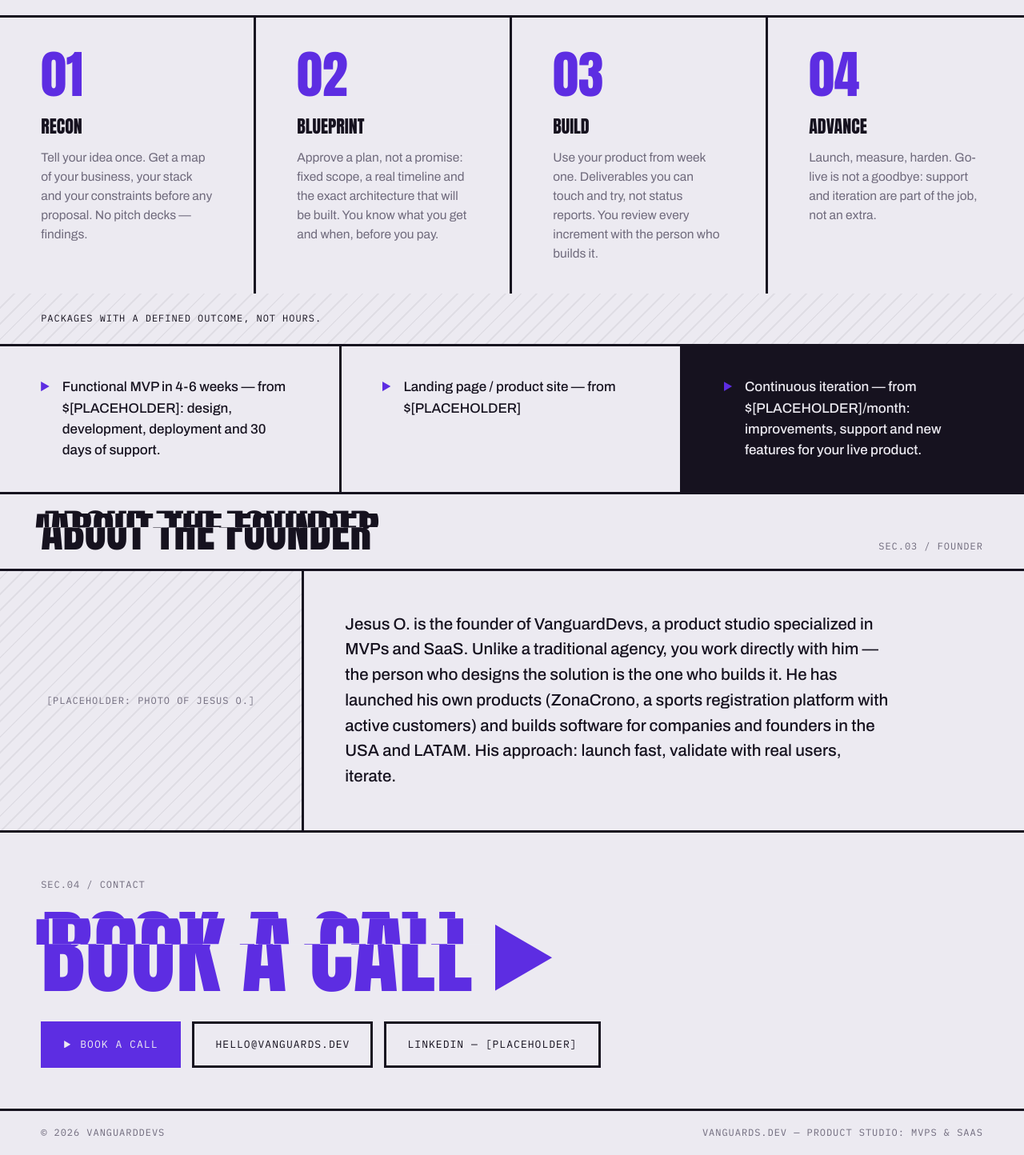
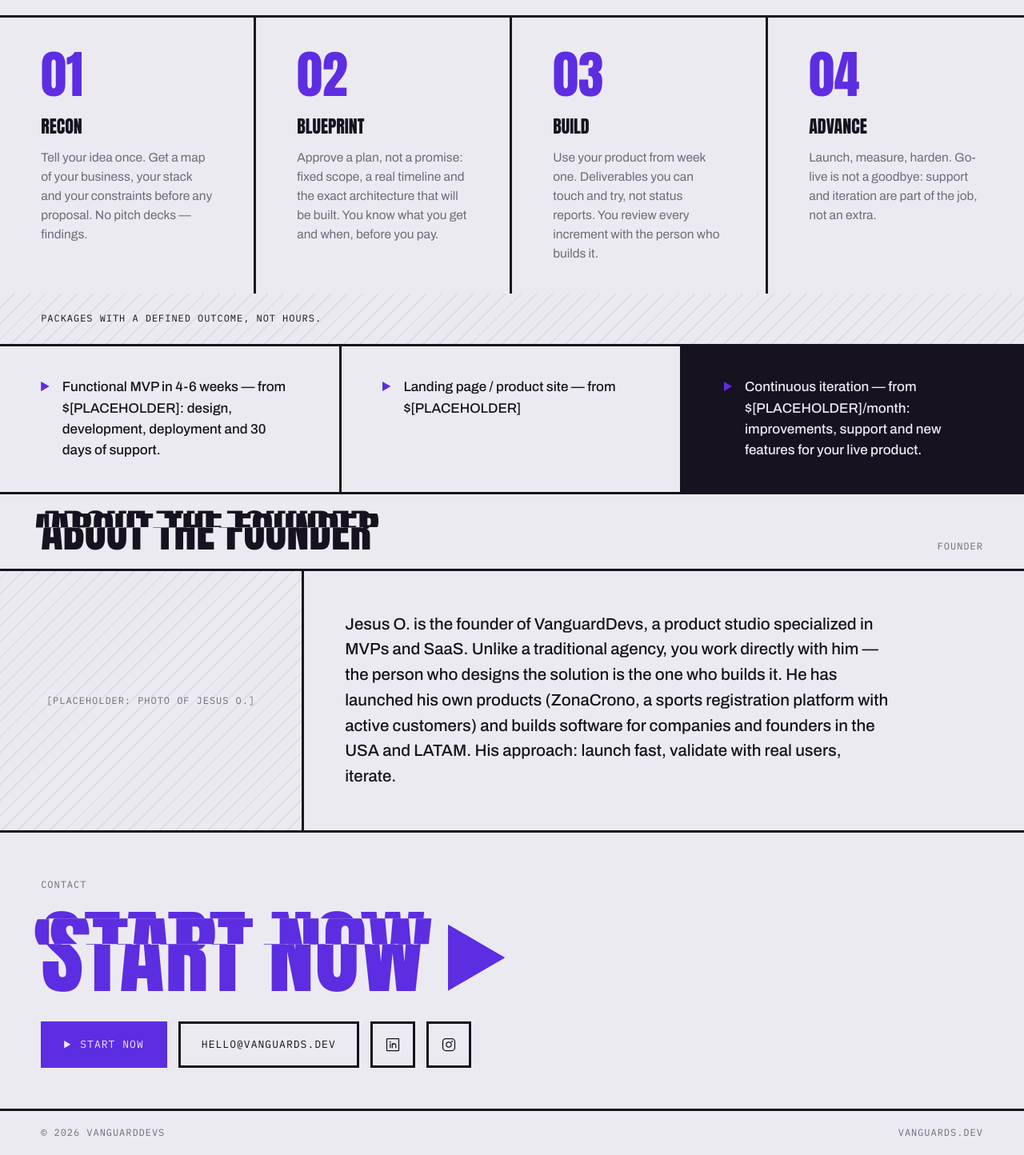
Before and after one commit to jodaz/vanguarddevs, a Next.js app: page /en in a window 1280 px wide. Shown: the part 1273-2717 px from the top of the page at 80% size. Built offline with nearby package versions, Linux system fonts and the light colour scheme.

Commit message:
refactor: update CTA to WhatsApp, add social media icons, and refresh branding terminology across site content

```diff
--- a/app/globals.css
+++ b/app/globals.css
@@ -748,6 +748,15 @@ h2 {
   background: currentColor;
 }
 
+.btn.icon {
+  padding: 15px;
+}
+
+.btn.icon svg {
+  width: 20px;
+  height: 20px;
+}
+
 /* ---------- footer ---------- */
 footer {
   display: flex;
--- a/components/Contact.tsx
+++ b/components/Contact.tsx
@@ -1,27 +1,49 @@
+import InstagramIcon from "@/components/icons/InstagramIcon";
+import LinkedInIcon from "@/components/icons/LinkedInIcon";
 import { SectionGlitch } from "@/components/SectionHead";
 import type { Dictionary } from "@/lib/dictionaries";
-import { CALENDLY_URL, CONTACT_EMAIL, LINKEDIN_URL } from "@/lib/site";
+import {
+  CONTACT_EMAIL,
+  INSTAGRAM_URL,
+  LINKEDIN_URL,
+  WHATSAPP_URL,
+} from "@/lib/site";
 
 export default function Contact({ dict }: { dict: Dictionary }) {
   return (
     <section id="contact" aria-label={dict.contact.heading} className="contact">
       <span className="mono">{dict.contact.secLabel}</span>
       <p className="display">
-        <a className="big" href={CALENDLY_URL}>
+        <a className="big" href={WHATSAPP_URL} target="_blank" rel="noopener">
           <SectionGlitch>{dict.contact.cta}</SectionGlitch>{" "}
           <span className="mark" aria-hidden="true" />
         </a>
       </p>
       <div className="row">
-        <a className="btn solid" href={CALENDLY_URL}>
+        <a className="btn solid" href={WHATSAPP_URL} target="_blank" rel="noopener">
           <span className="mark" aria-hidden="true" />
           {dict.contact.cta}
         </a>
         <a className="btn" href={`mailto:${CONTACT_EMAIL}`}>
           {CONTACT_EMAIL}
         </a>
-        <a className="btn" href={LINKEDIN_URL} rel="me noopener">
-          {dict.contact.linkedinLabel}
+        <a
+          className="btn icon"
+          href={LINKEDIN_URL}
+          target="_blank"
+          rel="me noopener noreferrer"
+          aria-label={dict.contact.socialLinkedin}
+        >
+          <LinkedInIcon aria-hidden="true" />
+        </a>
+        <a
+          className="btn icon"
+          href={INSTAGRAM_URL}
+          target="_blank"
+          rel="me noopener noreferrer"
+          aria-label={dict.contact.socialInstagram}
+        >
+          <InstagramIcon aria-hidden="true" />
         </a>
       </div>
     </section>
--- a/components/Header.tsx
+++ b/components/Header.tsx
@@ -1,7 +1,7 @@
 import Link from "next/link";
 import type { Dictionary } from "@/lib/dictionaries";
 import type { Locale } from "@/lib/i18n";
-import { CALENDLY_URL } from "@/lib/site";
+import { WHATSAPP_URL } from "@/lib/site";
 
 export default function Header({
   dict,
@@ -44,7 +44,7 @@ export default function Header({
         </details>
       </nav>
       <div className="header-actions">
-        <a className="cta" href={CALENDLY_URL}>
+        <a className="cta" href={WHATSAPP_URL} target="_blank" rel="noopener">
           {dict.nav.cta}
         </a>
         <div className="lang-toggle" role="group" aria-label={dict.nav.ariaLang}>
--- a/components/Hero.tsx
+++ b/components/Hero.tsx
@@ -1,6 +1,6 @@
 import DotField from "@/components/reactbits/DotField/DotField";
 import type { Dictionary } from "@/lib/dictionaries";
-import { CALENDLY_URL } from "@/lib/site";
+import { WHATSAPP_URL } from "@/lib/site";
 
 /* DotField canvas colors, relative to the brand tokens in globals.css:
    - DOT_GRADIENT_FROM: --signal (Voltage Violet), strong enough for dot
@@ -33,7 +33,6 @@ export default function Hero({ dict }: { dict: Dictionary }) {
         />
       </div>
       <div className="coords mono">
-        <span>{dict.hero.kicker}</span>
         <span>{dict.hero.region}</span>
       </div>
       <h1 className="display">
@@ -45,7 +44,7 @@ export default function Hero({ dict }: { dict: Dictionary }) {
         <div>
           <p>{dict.hero.sub}</p>
           <div className="hero-ctas">
-            <a className="btn solid" href={CALENDLY_URL}>
+            <a className="btn solid" href={WHATSAPP_URL} target="_blank" rel="noopener">
               <span className="mark" aria-hidden="true" />
               {dict.hero.ctaPrimary}
             </a>
--- /dev/null
+++ b/components/icons/InstagramIcon.tsx
@@ -0,0 +1,14 @@
+// Vendored from Phosphor Icons (`ph:instagram-logo`, regular weight, MIT license,
+// https://phosphoricons.com) via the Iconify API. Path data unmodified.
+import type { SVGProps } from "react";
+
+export default function InstagramIcon(props: SVGProps<SVGSVGElement>) {
+  return (
+    <svg xmlns="http://www.w3.org/2000/svg" viewBox="0 0 256 256" {...props}>
+      <path
+        fill="currentColor"
+        d="M128 80a48 48 0 1 0 48 48a48.05 48.05 0 0 0-48-48m0 80a32 32 0 1 1 32-32a32 32 0 0 1-32 32m48-136H80a56.06 56.06 0 0 0-56 56v96a56.06 56.06 0 0 0 56 56h96a56.06 56.06 0 0 0 56-56V80a56.06 56.06 0 0 0-56-56m40 152a40 40 0 0 1-40 40H80a40 40 0 0 1-40-40V80a40 40 0 0 1 40-40h96a40 40 0 0 1 40 40ZM192 76a12 12 0 1 1-12-12a12 12 0 0 1 12 12"
+      />
+    </svg>
+  );
+}
--- /dev/null
+++ b/components/icons/LinkedInIcon.tsx
@@ -0,0 +1,14 @@
+// Vendored from Phosphor Icons (`ph:linkedin-logo`, regular weight, MIT license,
+// https://phosphoricons.com) via the Iconify API. Path data unmodified.
+import type { SVGProps } from "react";
+
+export default function LinkedInIcon(props: SVGProps<SVGSVGElement>) {
+  return (
+    <svg xmlns="http://www.w3.org/2000/svg" viewBox="0 0 256 256" {...props}>
+      <path
+        fill="currentColor"
+        d="M216 24H40a16 16 0 0 0-16 16v176a16 16 0 0 0 16 16h176a16 16 0 0 0 16-16V40a16 16 0 0 0-16-16m0 192H40V40h176zM96 112v64a8 8 0 0 1-16 0v-64a8 8 0 0 1 16 0m88 28v36a8 8 0 0 1-16 0v-36a20 20 0 0 0-40 0v36a8 8 0 0 1-16 0v-64a8 8 0 0 1 15.79-1.78A36 36 0 0 1 184 140m-84-56a12 12 0 1 1-12-12a12 12 0 0 1 12 12"
+      />
+    </svg>
+  );
+}
--- a/lib/dictionaries.ts
+++ b/lib/dictionaries.ts
@@ -29,7 +29,6 @@ export interface Dictionary {
   };
   hero: {
     ariaLabel: string;
-    kicker: string;
     region: string;
     headlineStart: string;
     headlineAccent: string;
@@ -60,7 +59,8 @@ export interface Dictionary {
     heading: string;
     secLabel: string;
     cta: string;
-    linkedinLabel: string;
+    socialLinkedin: string;
+    socialInstagram: string;
   };
   footer: {
     tagline: string;
@@ -76,28 +76,27 @@ const es: Dictionary = {
   },
   nav: {
     cases: "Proyectos",
-    process: "Cómo funciona",
+    process: "La hoja de ruta",
     about: "Fundador",
-    cta: "Agenda una llamada",
+    cta: "Empieza ahora",
     ariaMain: "Principal",
     ariaLang: "Idioma / Language",
     menuLabel: "Menú",
   },
   hero: {
     ariaLabel: "Introducción",
-    kicker: "VanguardDevs — Estudio de producto",
     region: "USA ▶ LATAM",
     headlineStart:
       "Tu idea convertida en un producto funcionando y en manos de usuarios reales —",
     headlineAccent: "en semanas, no meses.",
     sub: "VanguardDevs es un estudio de producto: MVPs y SaaS de punta a punta, con un solo interlocutor. Un estudio que ha lanzado sus propios SaaS y construye productos para founders de USA y LATAM.",
-    ctaPrimary: "Agenda una llamada",
+    ctaPrimary: "Empieza ahora",
     ctaSecondary: "Ver proyectos",
-    scroll: "Baja — Sec.01 / Proyectos",
+    scroll: "Baja — Proyectos",
   },
   cases: {
     heading: "Casos de estudio",
-    secLabel: "Sec.01 / Proyectos",
+    secLabel: "Proyectos",
     items: [
       {
         name: "ZonaCrono",
@@ -114,8 +113,8 @@ const es: Dictionary = {
     ],
   },
   process: {
-    heading: "Cómo funciona",
-    secLabel: "Sec.02 / Proceso",
+    heading: "La hoja de ruta",
+    secLabel: "Proceso",
     steps: [
       {
         num: "01",
@@ -156,18 +155,19 @@ const es: Dictionary = {
   },
   about: {
     heading: "Sobre el fundador",
-    secLabel: "Sec.03 / Fundador",
+    secLabel: "Fundador",
     photoLabel: "[PLACEHOLDER: Foto de Jesus O.]",
     bio: "Jesus O. es el fundador de VanguardDevs, estudio de producto especializado en MVPs y SaaS. A diferencia de una agencia tradicional, trabajas directamente con él — quien diseña la solución es quien la construye. Ha lanzado sus propios productos (ZonaCrono, plataforma de inscripciones deportivas con clientes activos) y desarrolla software para empresas y founders de USA y LATAM. Su enfoque: lanzar rápido, validar con usuarios reales, iterar.",
   },
   contact: {
     heading: "Contacto",
-    secLabel: "Sec.04 / Contacto",
-    cta: "Agenda una llamada",
-    linkedinLabel: "LinkedIn — [PLACEHOLDER]",
+    secLabel: "Contacto",
+    cta: "Empieza ahora",
+    socialLinkedin: "LinkedIn",
+    socialInstagram: "Instagram",
   },
   footer: {
-    tagline: "vanguards.dev — Estudio de producto: MVPs y SaaS",
+    tagline: "vanguards.dev",
   },
 };
 
@@ -180,28 +180,27 @@ const en: Dictionary = {
   },
   nav: {
     cases: "Projects",
-    process: "How it works",
+    process: "The roadmap",
     about: "Founder",
-    cta: "Book a call",
+    cta: "Start now",
     ariaMain: "Main",
     ariaLang: "Idioma / Language",
     menuLabel: "Menu",
   },
   hero: {
     ariaLabel: "Intro",
-    kicker: "VanguardDevs — Product studio",
     region: "USA ▶ LATAM",
     headlineStart:
       "Your idea turned into a working product in the hands of real users —",
     headlineAccent: "in weeks, not months.",
     sub: "VanguardDevs is a product studio: end-to-end MVPs and SaaS, with a single point of contact. A studio that has launched its own SaaS products and builds for founders in the USA and LATAM.",
-    ctaPrimary: "Book a call",
+    ctaPrimary: "Start now",
     ctaSecondary: "See projects",
-    scroll: "Scroll — Sec.01 / Projects",
+    scroll: "Scroll — Projects",
   },
   cases: {
     heading: "Case studies",
-    secLabel: "Sec.01 / Projects",
+    secLabel: "Projects",
     items: [
       {
         name: "ZonaCrono",
@@ -218,8 +217,8 @@ const en: Dictionary = {
     ],
   },
   process: {
-    heading: "How it works",
-    secLabel: "Sec.02 / Process",
+    heading: "The roadmap",
+    secLabel: "Process",
     steps: [
       {
         num: "01",
@@ -260,18 +259,19 @@ const en: Dictionary = {
   },
   about: {
     heading: "About the founder",
-    secLabel: "Sec.03 / Founder",
+    secLabel: "Founder",
     photoLabel: "[PLACEHOLDER: Photo of Jesus O.]",
     bio: "Jesus O. is the founder of VanguardDevs, a product studio specialized in MVPs and SaaS. Unlike a traditional agency, you work directly with him — the person who designs the solution is the one who builds it. He has launched his own products (ZonaCrono, a sports registration platform with active customers) and builds software for companies and founders in the USA and LATAM. His approach: launch fast, validate with real users, iterate.",
   },
   contact: {
     heading: "Contact",
-    secLabel: "Sec.04 / Contact",
-    cta: "Book a call",
-    linkedinLabel: "LinkedIn — [PLACEHOLDER]",
+    secLabel: "Contact",
+    cta: "Start now",
+    socialLinkedin: "LinkedIn",
+    socialInstagram: "Instagram",
   },
   footer: {
-    tagline: "vanguards.dev — Product studio: MVPs & SaaS",
+    tagline: "vanguards.dev",
   },
 };
 
--- a/lib/site.ts
+++ b/lib/site.ts
@@ -1,6 +1,5 @@
 // Central place for external links & contact details.
-// TODO [PLACEHOLDER]: replace Calendly and LinkedIn URLs with the real ones.
-export const CALENDLY_URL = "https://calendly.com/PLACEHOLDER";
+export const WHATSAPP_URL = "https://wa.me/584248270139";
 export const CONTACT_EMAIL = "hello@vanguards.dev";
-export const LINKEDIN_URL = "https://www.linkedin.com/in/PLACEHOLDER";
+export const LINKEDIN_URL = "https://www.linkedin.com/company/vanguarddevs";
 export const INSTAGRAM_URL = "https://instagram.com/vanguarddevs";
```
Also changed, not shown: .claude/agents/copy-editor.md, .claude/settings.json (added), 2 other files (tests, documents, lock files or other folders).
